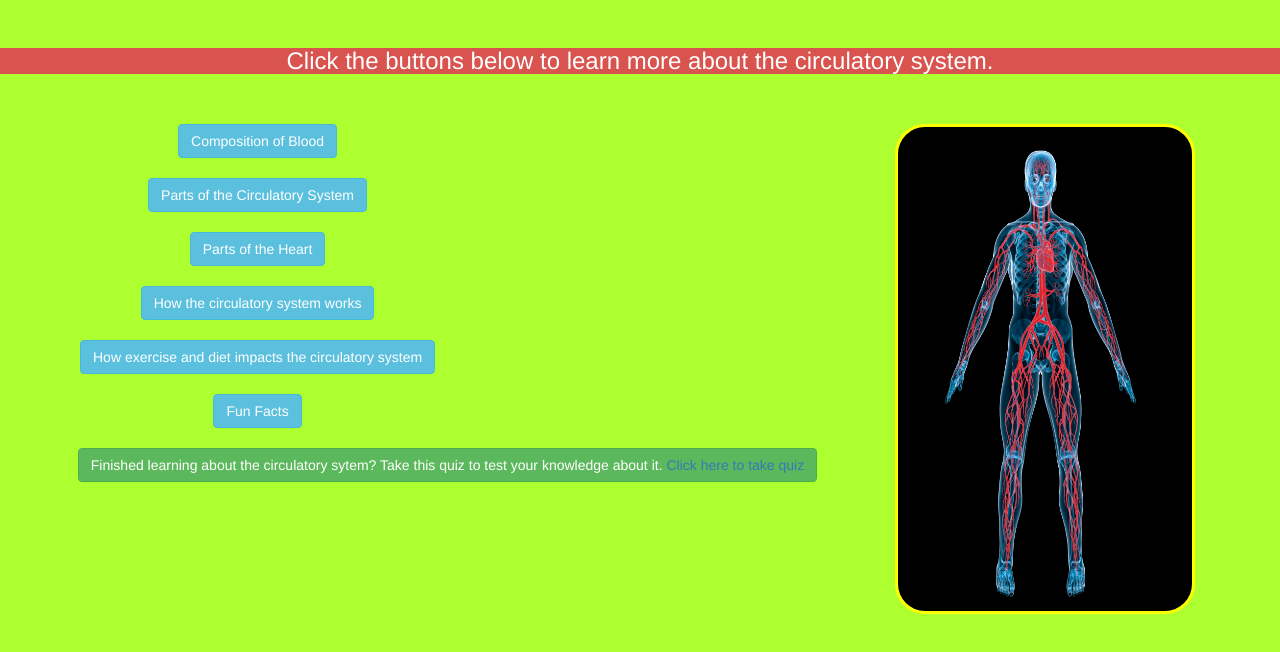
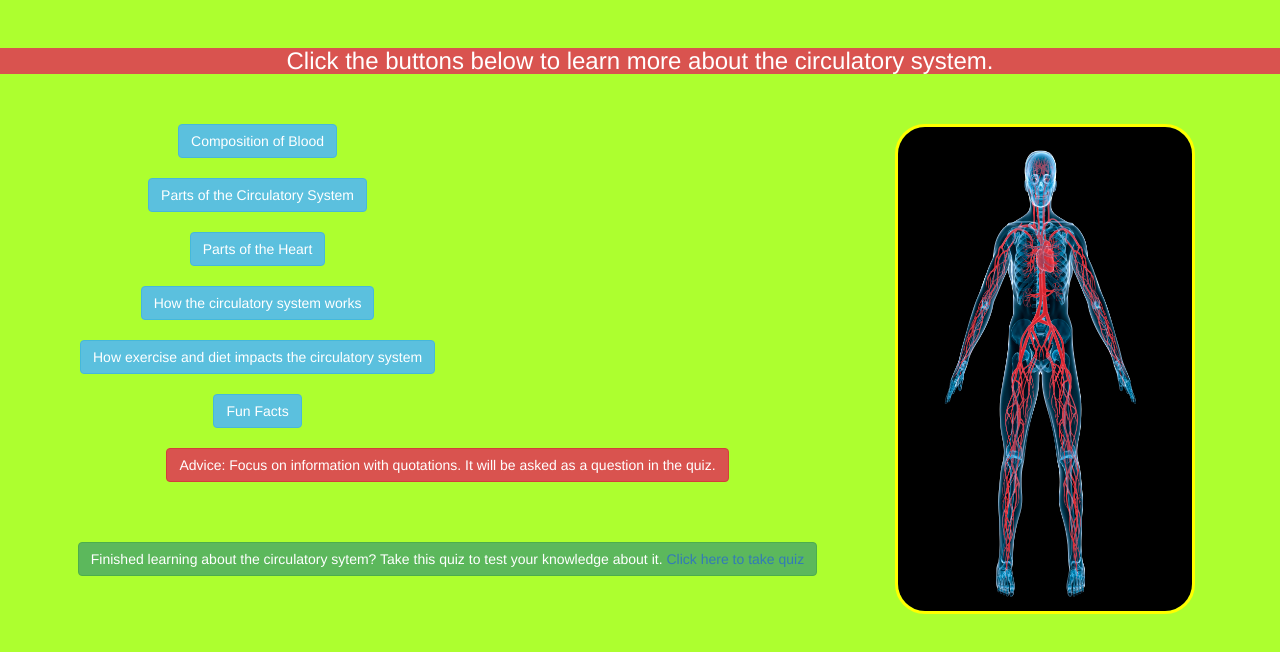
Before and after one commit to Jayrishu/Circulatory_System, a plain HTML site: page index.html in a window 1280 px wide. Shown: the part 82-734 px from the top of the page. Drawn offline with nearby package versions, Linux system fonts and the light colour scheme.

Commit message:
Update index.html

```diff
--- a/index.html
+++ b/index.html
@@ -33,7 +33,8 @@
   <div id="right_image">
   <img src="circulatory.jpeg" class="gigantic">
   </div>
-
+<h3 class="btn btn-danger">Advice: Focus on information with quotations. It will be asked as a question in the quiz.</h3>
+  <br><br><br>
   <h3 class="btn btn-success">Finished learning about the circulatory sytem? Take this quiz to test your knowledge about it.  <a href="https://quizizz.com/join/quiz/634423362b0366001de97c3d/start?studentShare=true" target="_blank">Click here to take quiz</a></h3>
   </center>
     </body>
```
